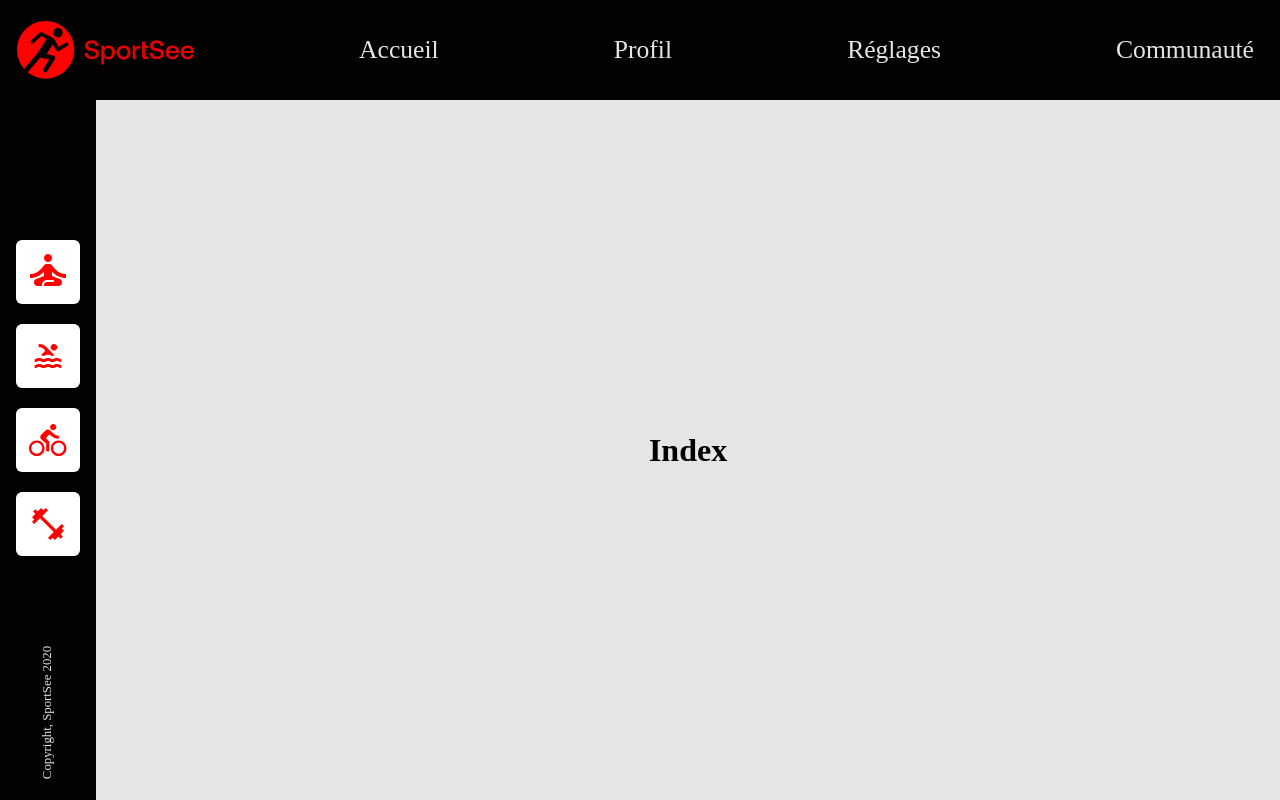
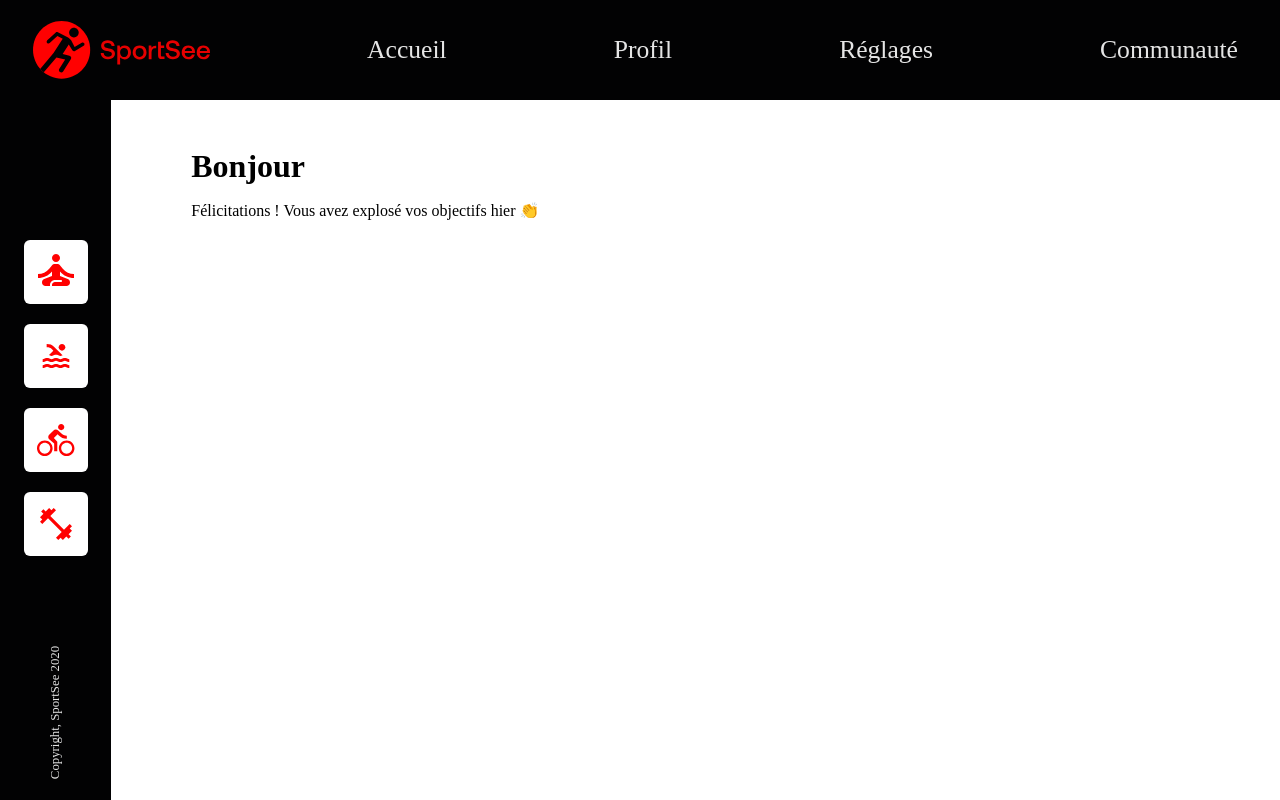
Before and after one commit to monkeycs60/P12-front-end-SportSee, a React (Create React App) app: page / in a window 1280 px wide. Built offline with nearby package versions, Linux system fonts and the light colour scheme; no server answers.

Commit message:
greetings index terminé

```diff
--- a/src/App.js
+++ b/src/App.js
@@ -4,26 +4,6 @@ import { Route, Routes, Navigate } from "react-router-dom";
 import Index from "./pages/Index";
 import NotFoundPage from "./pages/NotFoundPage";
 import Layout from "./components/Layout/Layout";
-
-// function App() {
-//   const [data, setData] = useState(null);
-//   useEffect(() => {
-//     async function fetchData() {
-//       const dataFromBack = await getData(18);
-//       setData(dataFromBack);
-//     }
-//     fetchData();
-//   }, []);
-//   console.log(data);
-
-//   return (
-//     <div className="App">
-//       <header className="App-header">
-//        <h1>salut à tous</h1>
-//       </header>
-//     </div>
-//   );
-// }
 
 const App = () => {
   const [data, setData] = useState(null);
@@ -34,12 +14,10 @@ const App = () => {
     }
     fetchData();
   }, []);
-    console.log(data);
   return (
     <Layout>
       <Routes>
-        <Route exact path="/" element={<Index />} />
-        {/* <Route exact path="/user/:id" element={<UserIdPage />} /> */}
+        <Route exact path="/" element={<Index data={data} />} />
         <Route path="/error404" element={<NotFoundPage />} />
         <Route path="*" element={<Navigate to={"/error404"} />} />
       </Routes>
--- a/src/components/Layout/Header/Header.js
+++ b/src/components/Layout/Header/Header.js
@@ -28,6 +28,7 @@ const HeaderStyle = styled.header`
     justify-content: space-between;
     align-items: center;
     height: 100%;
+    padding: 0 1rem;
   }
   a {
     color: var(--third);
--- /dev/null
+++ b/src/components/Layout/IndexGreetings.js
@@ -0,0 +1,31 @@
+import styled from "styled-components";
+
+const IndexGreetings = ({ data }) => {
+  console.log("ceci est data depuis Greetings", data);
+  return (
+    <IndexGreetingsStyle>
+      <div>
+        Bonjour <span>{data && data.data.userInfos.firstName}</span>
+      </div>
+      <p>Félicitations ! Vous avez explosé vos objectifs hier 👏</p>
+    </IndexGreetingsStyle>
+  );
+};
+
+export default IndexGreetings;
+
+const IndexGreetingsStyle = styled.div`
+  display: flex;
+  flex-direction: column;
+  gap: 1rem;
+  div {
+    font-size: 2rem;
+    font-weight: 900;
+  span {
+    color: var(--secondary);
+  }
+}
+p {
+    font-size: 1rem;
+}
+`;
--- a/src/components/Layout/SideBar/SideBar.js
+++ b/src/components/Layout/SideBar/SideBar.js
@@ -36,7 +36,7 @@ const SideBarStyle = styled.div`
   flex-direction: column;
   align-items: center;
   height: calc(100vh - 100px - 0rem);
-  width: 100px;
+  width: 120px;
   position: relative;
 
   .icons-container {
@@ -56,6 +56,5 @@ const SideBarStyle = styled.div`
     font-size: 0.8rem;
     display: flex;
     align-items: center;
-
   }
 `;
--- a/src/pages/Index.js
+++ b/src/pages/Index.js
@@ -1,17 +1,17 @@
 import styled from "styled-components";
+import IndexGreetings from "../components/Layout/IndexGreetings";
 
-const Index = () => (
-  <IndexStyle>
-    <h1>Index</h1>
-  </IndexStyle>
-);
+const Index = ({ data }) => {
+  return (
+    <IndexStyle>
+      <IndexGreetings data={data} />
+    </IndexStyle>
+  );
+};
 
 export default Index;
 
 const IndexStyle = styled.div`
-  background-color: var(--third);
-  display: flex;
-  justify-content: center;
-  align-items: center;
   width: 100%;
+  padding: 3rem 5rem;
 `;
--- a/src/services/apiService.js
+++ b/src/services/apiService.js
@@ -8,3 +8,7 @@ export async function getData(userId) {
   const response = await api.get(`/user/${userId}`);
   return response.data;
 }
+
+export const apiService = {
+  getData,
+};
```
Lines whose indentation alone changed are shown as unchanged.
